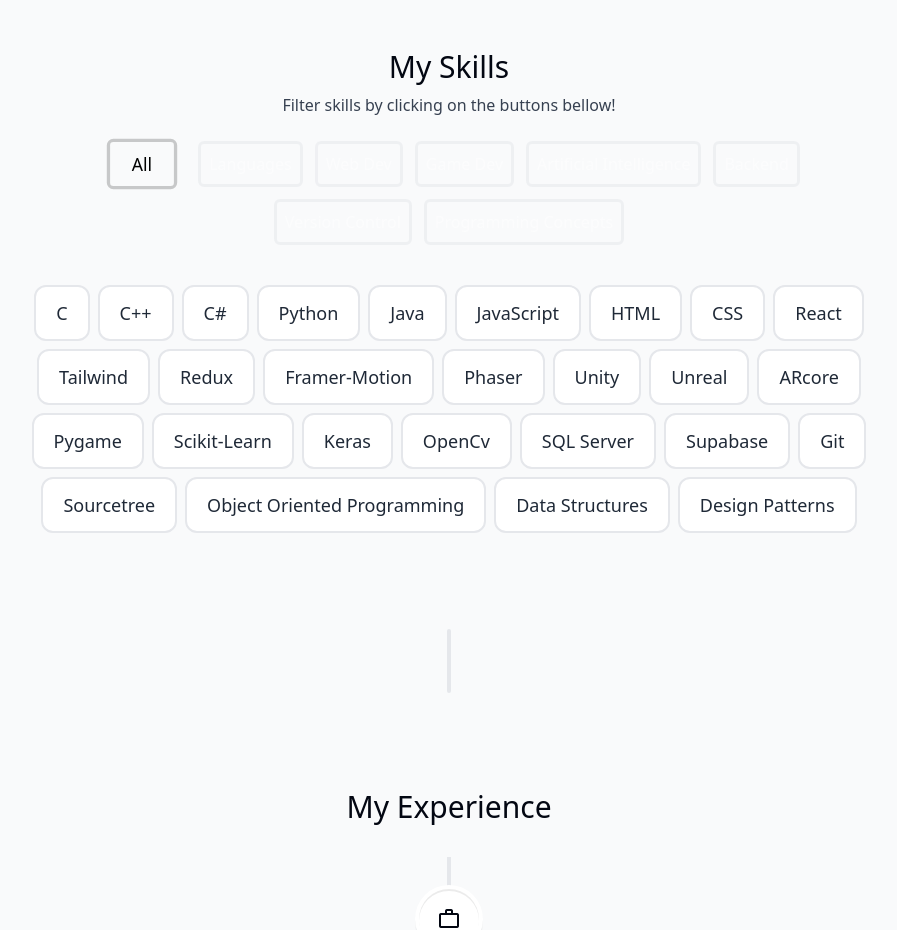
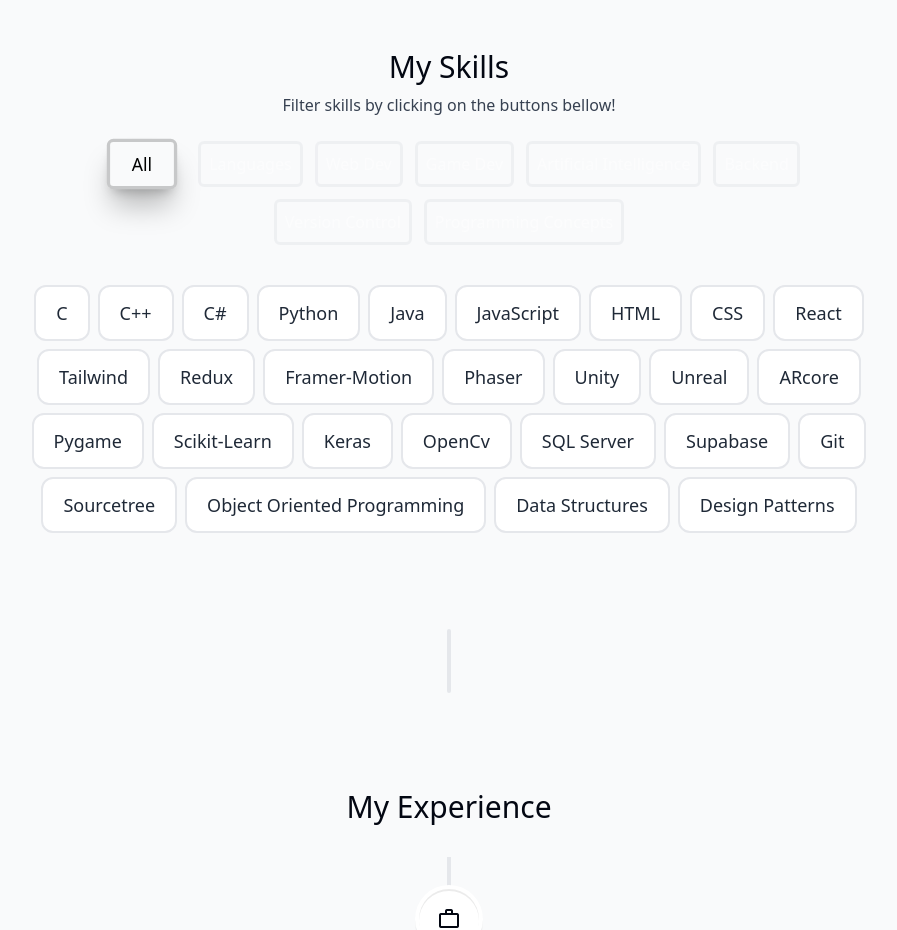
Before and after one commit to aliaboshady/portfolio, a React (Vite) app: page / in a window 1280 px wide. Shown: the part 2740-3670 px from the top of the page, without its empty margins (191-1088 px from the left). Built offline with nearby package versions, Linux system fonts and the light colour scheme.

Commit message:
Added shadows to skills filter buttons

```diff
--- a/src/components/skills/FilterButton.jsx
+++ b/src/components/skills/FilterButton.jsx
@@ -14,11 +14,12 @@
   const hoverOpacity =
     activeButton === filterName ? 'hover:opacity-100' : 'hover:opacity-80';
   const marginX = activeButton === filterName ? 'mx-3' : 'mx-0';
+  const shadow = activeButton === filterName ? 'shadow-xl' : 'shadow-none';
 
   return (
     <button
       onClick={() => onClick(filterName)}
-      className={`min-w-fit w-16 p-2 rounded-md border-[3px] transition-all ${marginX} ${hoverOpacity} ${opacity} ${scale} ${textColor} ${borderColor} ${backgroundColor}`}
+      className={`min-w-fit w-16 p-2 rounded-md border-[3px] transition-all shadow-black/25 ${shadow} ${marginX} ${hoverOpacity} ${opacity} ${scale} ${textColor} ${borderColor} ${backgroundColor}`}
     >
       {children}
     </button>
--- a/src/components/skills/FiltersList.jsx
+++ b/src/components/skills/FiltersList.jsx
@@ -2,7 +2,7 @@
 
 export default function FiltersList({ onSelectFilter, activeButton }) {
   return (
-    <div className="w-fit flex flex-wrap justify-center gap-3 mb-10">
+    <div className="w-fit flex flex-wrap justify-center gap-3 mx-2 mb-10">
       <FilterButton activeButton={activeButton} onClick={onSelectFilter}>
         All
       </FilterButton>
--- a/src/components/skills/Skills.jsx
+++ b/src/components/skills/Skills.jsx
@@ -19,7 +19,7 @@
     <section
       id="skills"
       ref={refSection}
-      className="flex flex-col max-w-[53rem] scroll-mt-24 sm:scroll-mt-48 text-center items-center"
+      className="flex flex-col max-w-[53rem] scroll-mt-24 sm:scroll-mt-[8rem] text-center items-center transition-all"
     >
       <SectionHeading>My Skills</SectionHeading>
       <p ref={refSkillsList} className="mb-6 -mt-6 text-gray-700">
```
